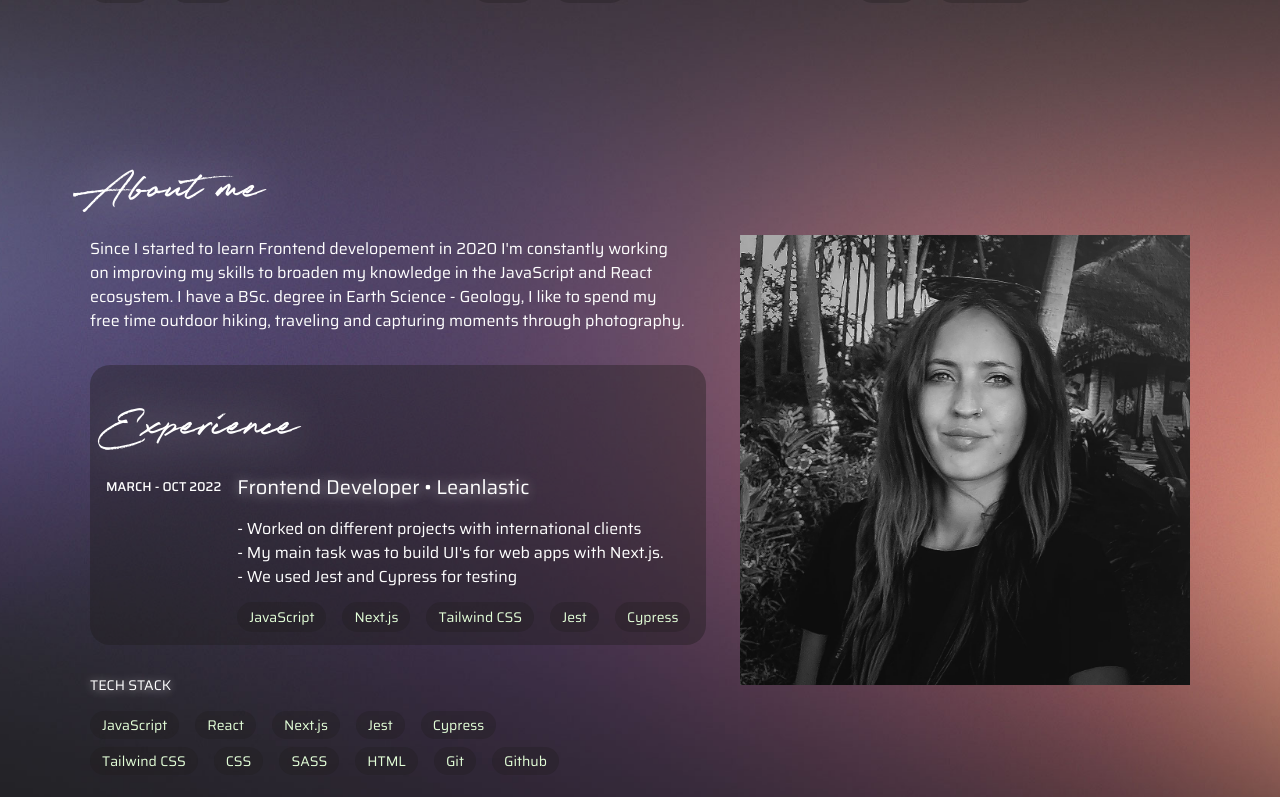
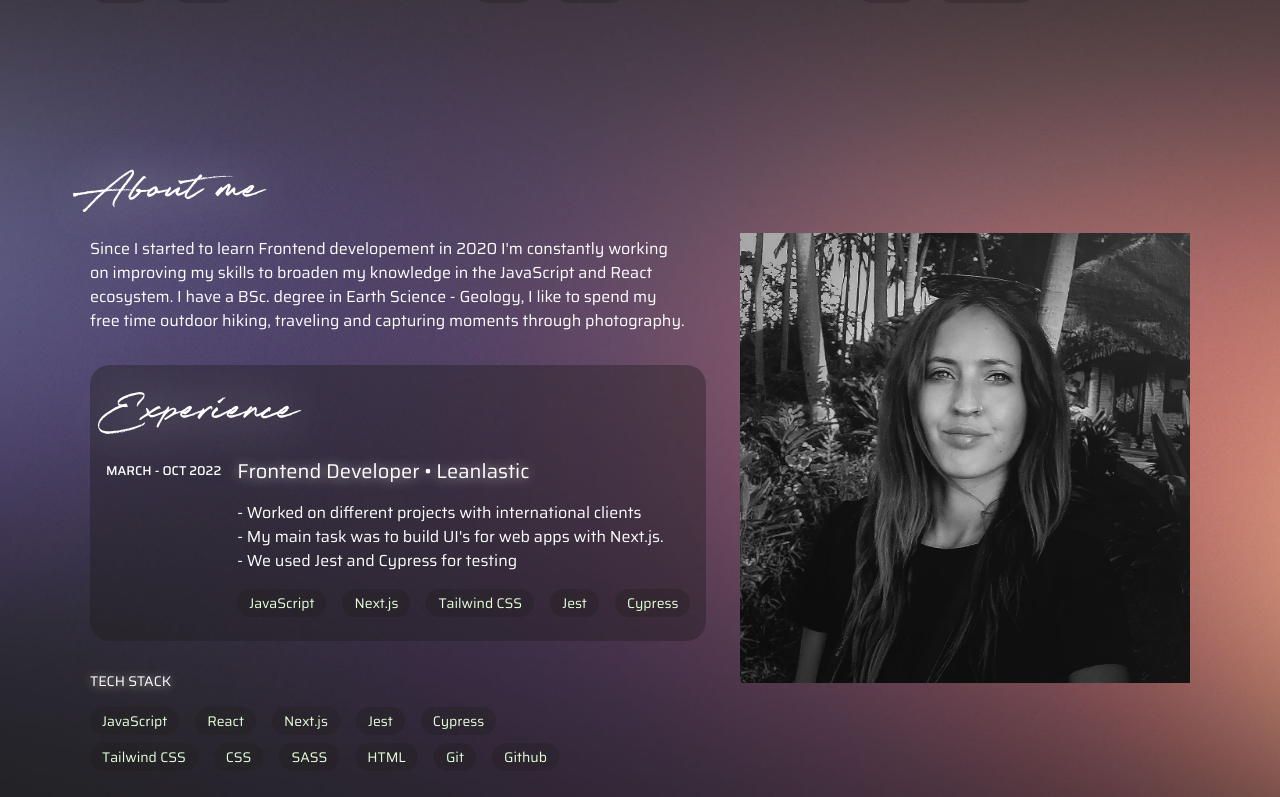
Before and after one commit to lillae/nextjs-portfolio-v2, a Next.js app: page / in a window 1280 px wide. Shown: the part 2000-2797 px from the top of the page. Built offline with nearby package versions, Linux system fonts and the light colour scheme.

Commit message:
small changes

```diff
--- a/src/app/globals.css
+++ b/src/app/globals.css
@@ -20,15 +20,15 @@
 	}
 
 	body::-webkit-scrollbar {
-		@apply w-[6px] relative z-50 1xl:z-0;
+		@apply w-[8px] relative z-50 1xl:z-0;
 	}
 
 	body::-webkit-scrollbar-track {
-		@apply bg-layout/70;
+		@apply bg-layout/80;
 	}
 
 	body::-webkit-scrollbar-thumb {
-		@apply bg-accent  rounded-sm;
+		@apply shadow-scroll bg-transparent  rounded-sm;
 	}
 
 	.snap-container {
--- a/src/components/about/about-component.js
+++ b/src/components/about/about-component.js
@@ -15,7 +15,7 @@ const About = ({ strings }) => {
 							<TitleTwo className='hidden lg:block'>{title}</TitleTwo>
 							<p>{intro.text}</p>
 						</div>
-						<div className='p-4 bg-layout/40 rounded-[20px]'>
+						<div className='px-4 pb-6 bg-layout/40 rounded-[20px]'>
 							<TitleTwo>Experience</TitleTwo>
 							{experience.map(
 								({ year, company, description, stack }, index) => (
@@ -34,7 +34,7 @@ const About = ({ strings }) => {
 													<p key={index}>{text}</p>
 												))}
 											</div>
-											<div className='space-y-4 lg:space-y-0 lg:space-x-4'>
+											<div className='flex flex-wrap lg:space-x-4'>
 												{stack.map(({ name }, index) => (
 													<StackTag key={index}>{name}</StackTag>
 												))}
--- a/src/components/latest-projects/latest-slide-component.js
+++ b/src/components/latest-projects/latest-slide-component.js
@@ -2,6 +2,7 @@ import Image from "next/image";
 import useInView from "react-cool-inview";
 
 import { StackTag, Icons } from "@/components/icons-tags";
+import { TitleFour } from "@/components/titles";
 
 const LatestSlide = ({ card }) => {
 	const { title, stack, image, description, icons } = card;
@@ -32,7 +33,7 @@ const LatestSlide = ({ card }) => {
 			</div>
 			<div className='space-y-5 max-w-[350px]'>
 				<div className='flex justify-between'>
-					<h4 className='text-base uppercase'>{title}</h4>
+					<TitleFour>{title}</TitleFour>
 					<div className='flex items-center justify-center space-x-2'>
 						{icons.map(({ icon, href }, index) => (
 							<Icons key={index} href={href}>
--- a/src/components/layout/header/nav-desktop-component.js
+++ b/src/components/layout/header/nav-desktop-component.js
@@ -27,7 +27,7 @@ const NavDesktop = ({ strings }) => {
 						rel='noopener noreferrer'
 						target='_blank'
 						key={index}
-						className='px-5 py-2 1xl:py-3 text-xl'>
+						className='pl-5 py-2 1xl:py-3 text-xl'>
 						{icon}
 					</Link>
 				))}
--- a/src/components/projects/projects-slide-component.js
+++ b/src/components/projects/projects-slide-component.js
@@ -1,6 +1,7 @@
 import Image from "next/image";
 
 import { StackTag, Icons } from "@/components/icons-tags";
+import { TitleFour } from "@/components/titles";
 
 const ProjectsSlide = ({ card }) => {
 	const { title, stack, image, description, icons } = card;
@@ -16,7 +17,7 @@ const ProjectsSlide = ({ card }) => {
 				/>
 			</div>
 			<div className='flex justify-between'>
-				<h4 className='text-base uppercase'>{title}</h4>
+				<TitleFour>{title}</TitleFour>
 				<div className='flex items-center justify-center space-x-2'>
 					{icons.map(({ icon, href }, index) => (
 						<Icons key={index} href={href}>
--- a/src/components/titles/index.js
+++ b/src/components/titles/index.js
@@ -1,3 +1,4 @@
 export { default as TitleOne } from "./title-one-component";
 export { default as TitleTwo } from "./title-two-component";
 export { default as TitleThree } from "./title-three-component";
+export { default as TitleFour } from "./title-four-component";
--- /dev/null
+++ b/src/components/titles/title-four-component.js
@@ -0,0 +1,5 @@
+const TitleFour = ({ children }) => {
+	return <h4 className='text-base uppercase'>{children}</h4>;
+};
+
+export default TitleFour;
--- a/tailwind.config.js
+++ b/tailwind.config.js
@@ -41,6 +41,7 @@ module.exports = {
 				btn: "rgba(255, 255, 255, 0.14) 0px 0px 10px, rgba(111, 170, 160, 0) 0px 0px 30px, rgba(255, 255, 147, 0.33) 0px 0px 5px",
 				"btn-hover":
 					"0px 0px 10px rgba(255, 255, 147,0.2), 0px 0px 30px rgba(255,255,255, 0.1), 0px 0px 5px rgba(255,255,255, 0.1)",
+				scroll: "inset 0 0 2px white",
 			},
 			dropShadow: {
 				headings: "0px 1px 0.3em rgba(255, 255, 255, 0.6)",
```
